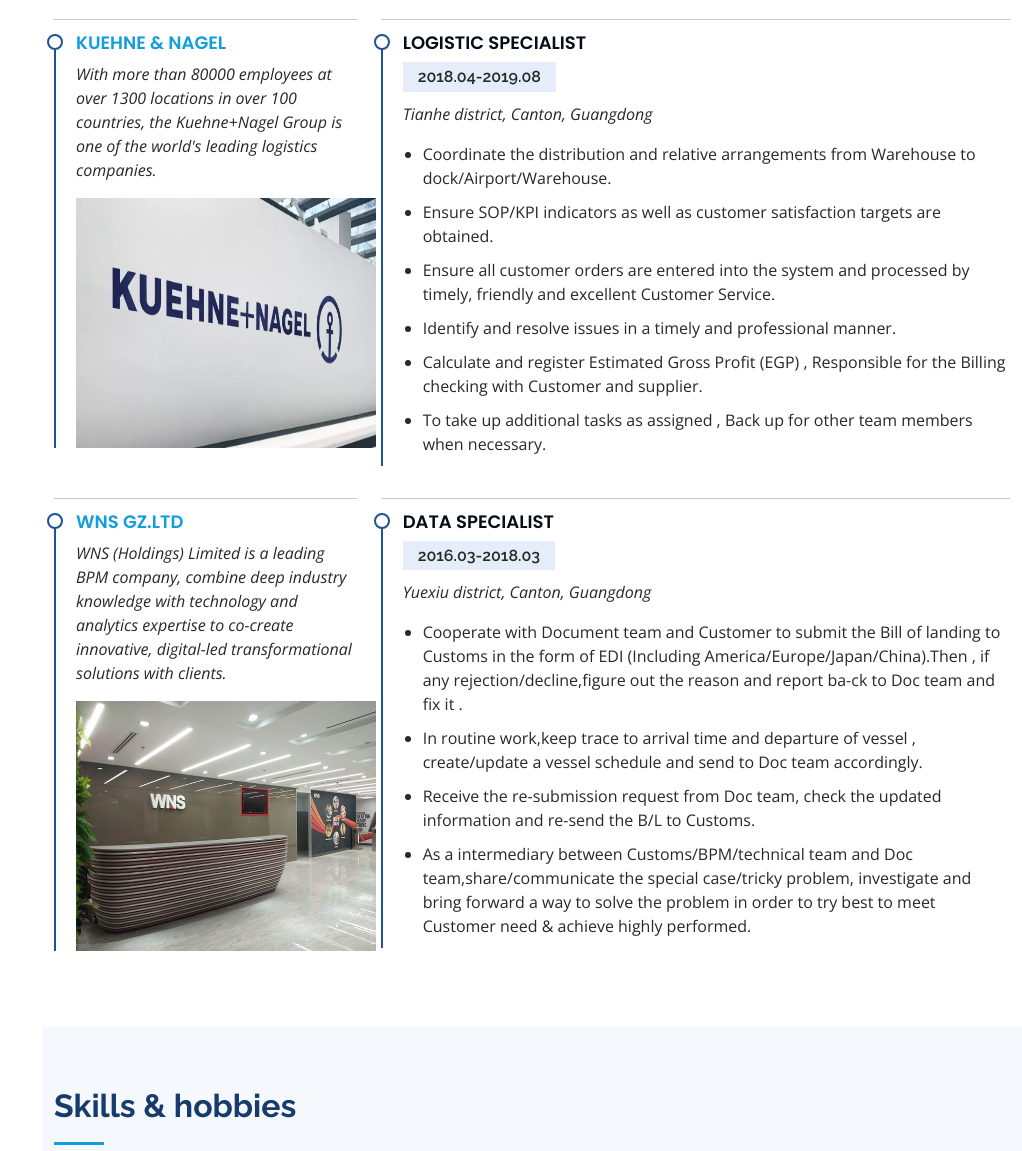
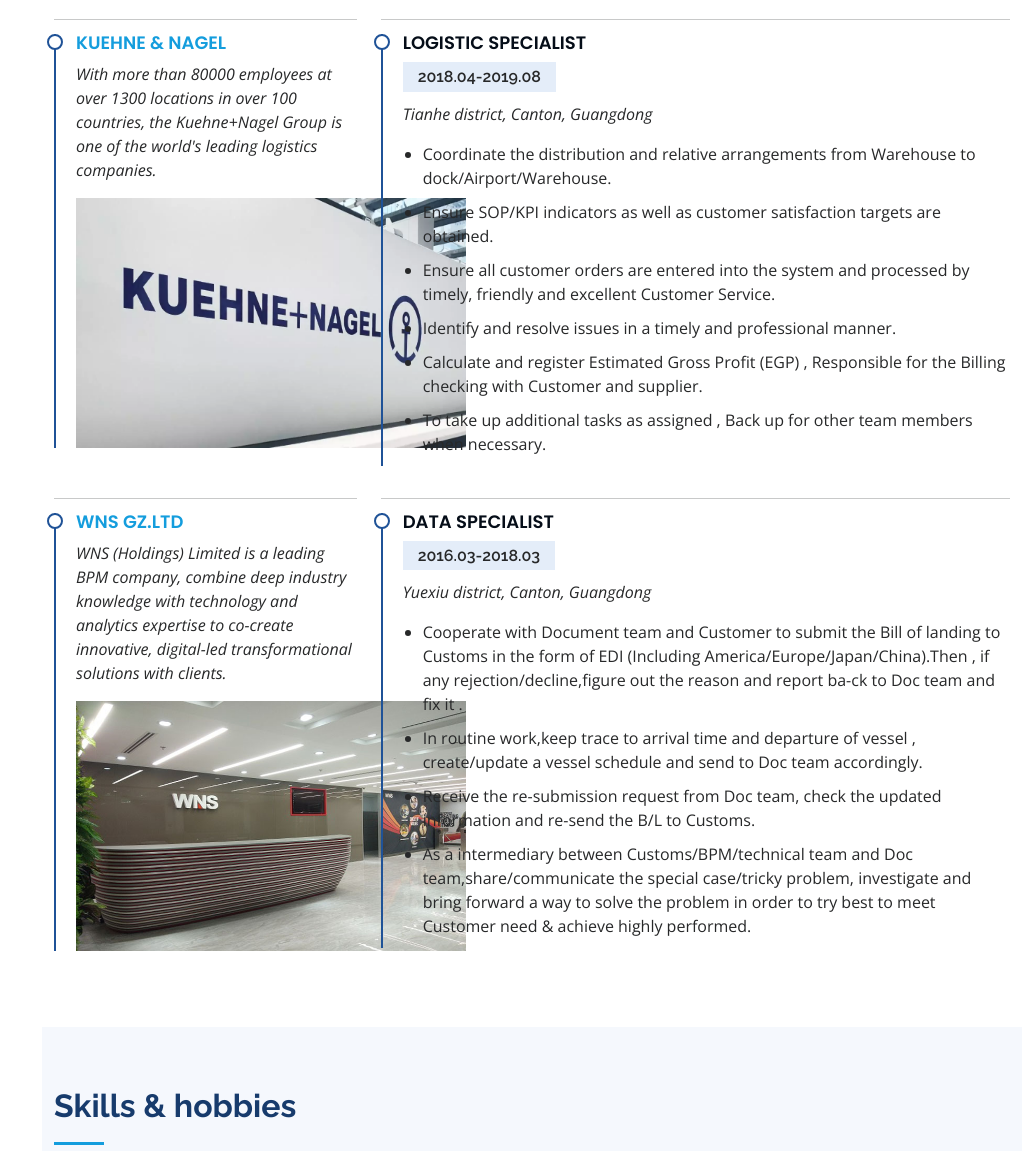
Before and after one commit to ramsaytong/resume, a plain HTML site: page index.html in a window 1280 px wide. Shown: the part 2161-3312 px from the top of the page, without its empty margins (258-1280 px from the left). Drawn offline with nearby package versions, Linux system fonts and the light colour scheme; a script that the page names is missing.

Commit message:
Update index.html

```diff
--- a/index.html
+++ b/index.html
@@ -154,7 +154,7 @@
             <div class="resume-item pb-0">
               <h4><a href="https://www.secrecoffee.com/">Secrecoffee</a></h4>
               <p><em>A start-up company with over 200+ people, which specialized in coffee manufacture ,not only has a great sales volume in Online platform , but also have Offline stores located in Guangzhou, Shenzhen and Foshan.</em></p>
-                <p><img src="assets/img/coffee.jpg" alt="", width=300px, height=250px></p>
+                <p><img src="assets/img/coffee.jpg" alt="", width=390px, height=250px></p>
                 <br>
             </div>
           </div>
@@ -181,7 +181,7 @@
             <div class="resume-item pb-0">
               <h4><a href="https://cn.kuehne-nagel.com/">Kuehne & Nagel</a></h4>
               <p><em>With more than 80000 employees at over 1300 locations in over 100 countries, the Kuehne+Nagel Group is one of the world's leading logistics companies.</em></p>
-                <p><img src="assets/img/KN.png" alt="", width=300px, height=250px></p>
+                <p><img src="assets/img/KN.png" alt="", width=390px, height=250px></p>
             </div>
           </div>
           <div class="col-lg-8" data-aos="fade-up" data-aos-delay="100">
@@ -206,7 +206,7 @@
             <div class="resume-item pb-0">
               <h4><a href="https://www.wns.com//">WNS GZ.Ltd</a></h4>
               <p><em>WNS (Holdings) Limited is a leading BPM company, combine deep industry knowledge with technology and analytics expertise to co-create innovative, digital-led transformational solutions with clients.</em></p>
-                <p><img src="assets/img/wns.png" alt="", width=300px, height=250px></p>
+                <p><img src="assets/img/wns.png" alt="", width=390px, height=250px></p>
             </div>
           </div>
           <div class="col-lg-8" data-aos="fade-up" data-aos-delay="100">
```
